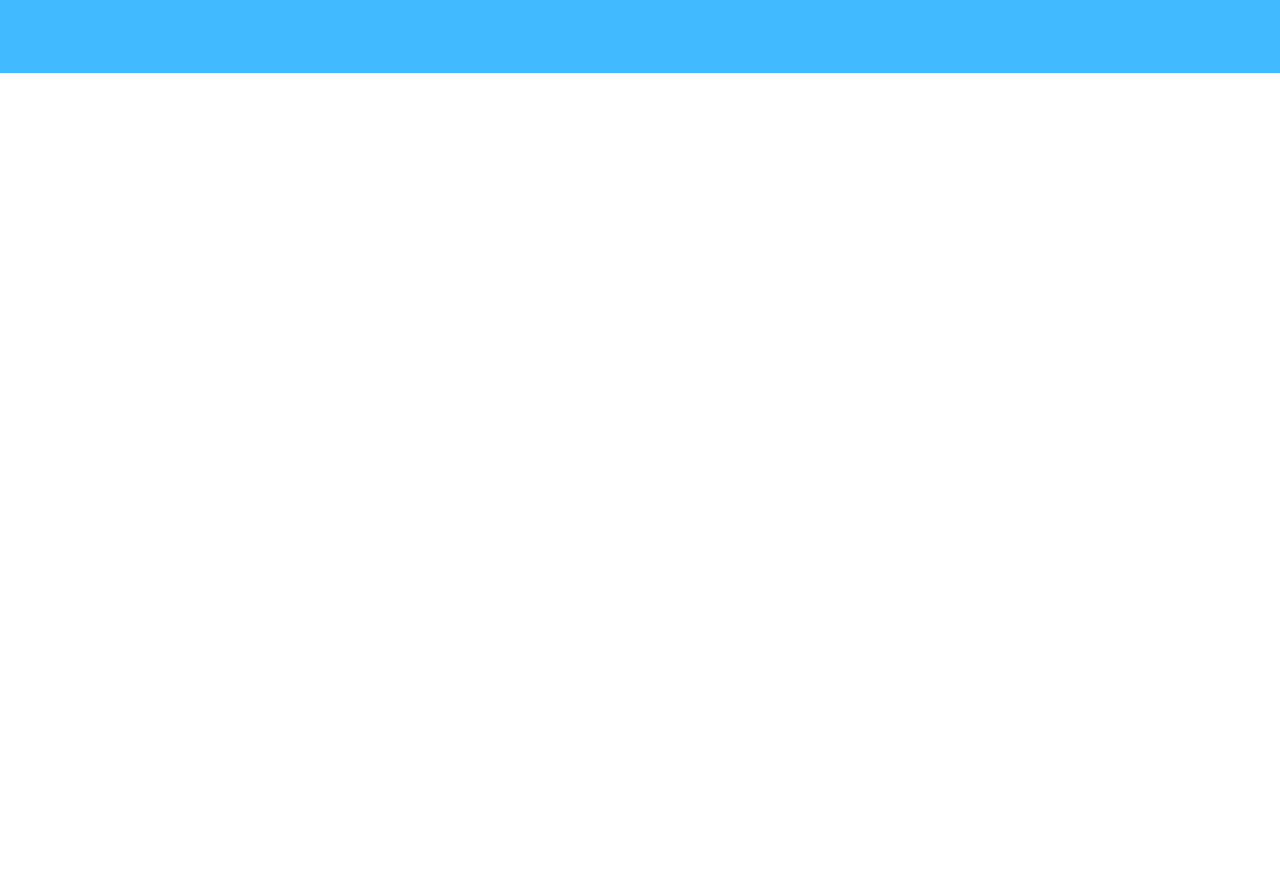
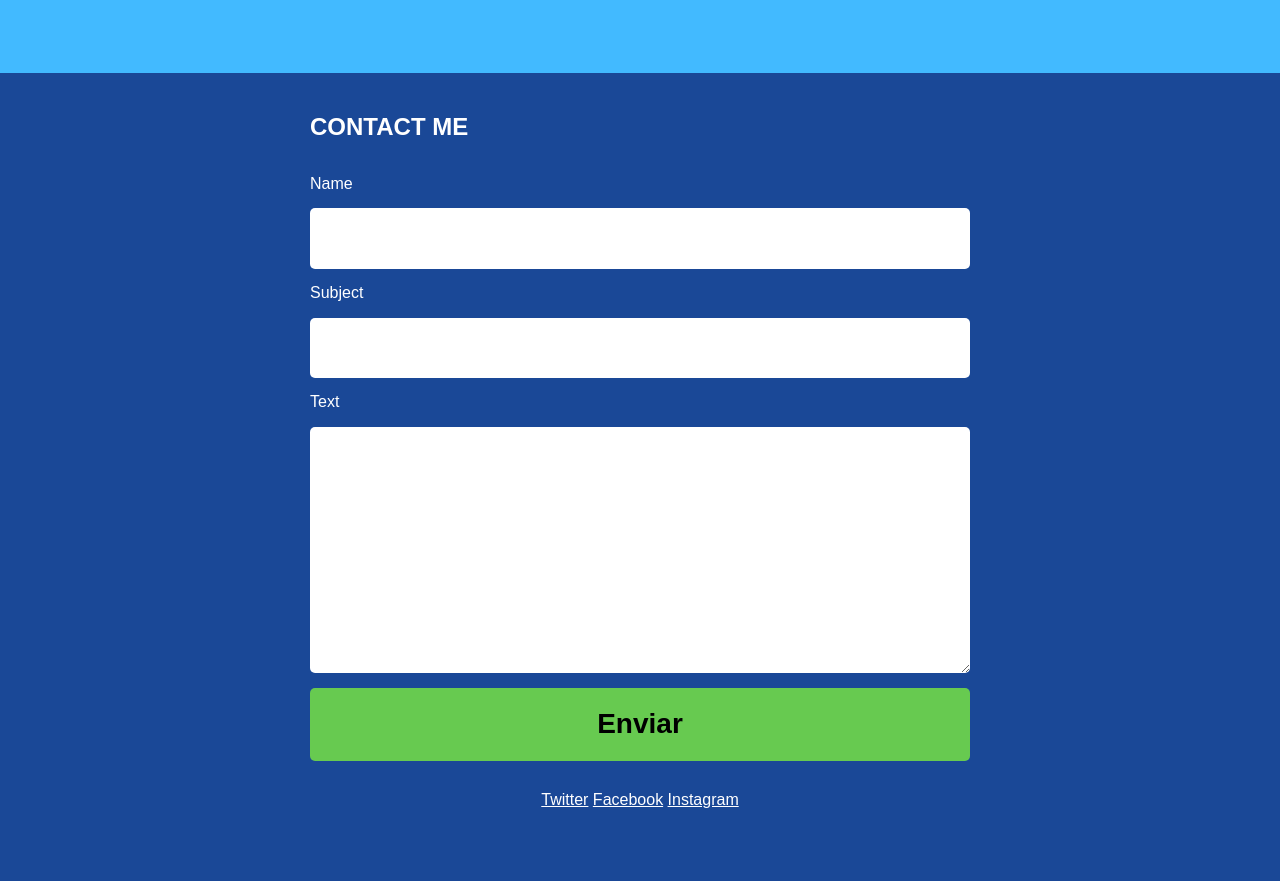
Before and after one commit to dmedinasm/Grid-Web-Responsive, a website: page index.html in a window 1280 px wide. Shown: the part 3476-4357 px from the top of the page. Before the commit the page ends 3549 px from the top, so only its background shows below. Drawn offline with Linux system fonts and the light colour scheme.

Commit message:
Creando la seccion contacts

```diff
--- a/index.html
+++ b/index.html
@@ -178,5 +178,26 @@
             </a>
         </div>
     </section>
+    <section id="contact">
+        <form action="">
+            <h2>CONTACT ME</h2>
+
+            <label for="name">Name</label>
+            <input type="text" />
+
+            <label for="name">Subject</label>
+            <input type="text" />
+
+            <label for="name">Text</label>
+            <textarea name="" id="" cols="30" rows="10"></textarea>
+
+            <input type="submit" value="Enviar">
+        </form>
+        <div class="social-networks">
+            <a href="#">Twitter</a>
+            <a href="#">Facebook</a>
+            <a href="#">Instagram</a>
+        </div>
+    </section>
 </body>
 </html>
--- a/index.scss
+++ b/index.scss
@@ -11,6 +11,15 @@
     display: inline-block;
     padding: 20px;
     border-radius: 5px;
+}
+
+@mixin styleinputs{
+    padding: 20px 10px;
+    box-sizing: border-box;
+    font-size: 18px;
+    border-radius: 5px;
+    border: none;
+    width: 100%;
 }
 
 body {
@@ -279,3 +288,41 @@ section{
     }
 
 }
+
+#contact{
+    background-color: rgb(26, 72, 151);
+    display: grid;
+    grid-template:auto 100px / 700px;
+    justify-content: center;
+    align-content: center;
+    box-sizing: border-box;
+
+    form{
+        padding: 20px;
+        color: white;
+        display: grid;
+        gap: 15px;
+        grid-template: auro/auto;
+        box-sizing: border-box ;
+        input{
+            @include styleinputs();
+            }
+
+
+        input[type="submit"]{
+            background-color: #67ca50;
+            font-weight: bold;
+            font-size: 28px;
+        }
+        textarea{
+            @include styleinputs();
+        }
+    }
+    .social-networks{
+        justify-self: center;
+        padding: 10px 0;
+        a{
+            color: white;
+        }
+    }
+}
```
Also changed, not shown: main.css, 1 other file.
